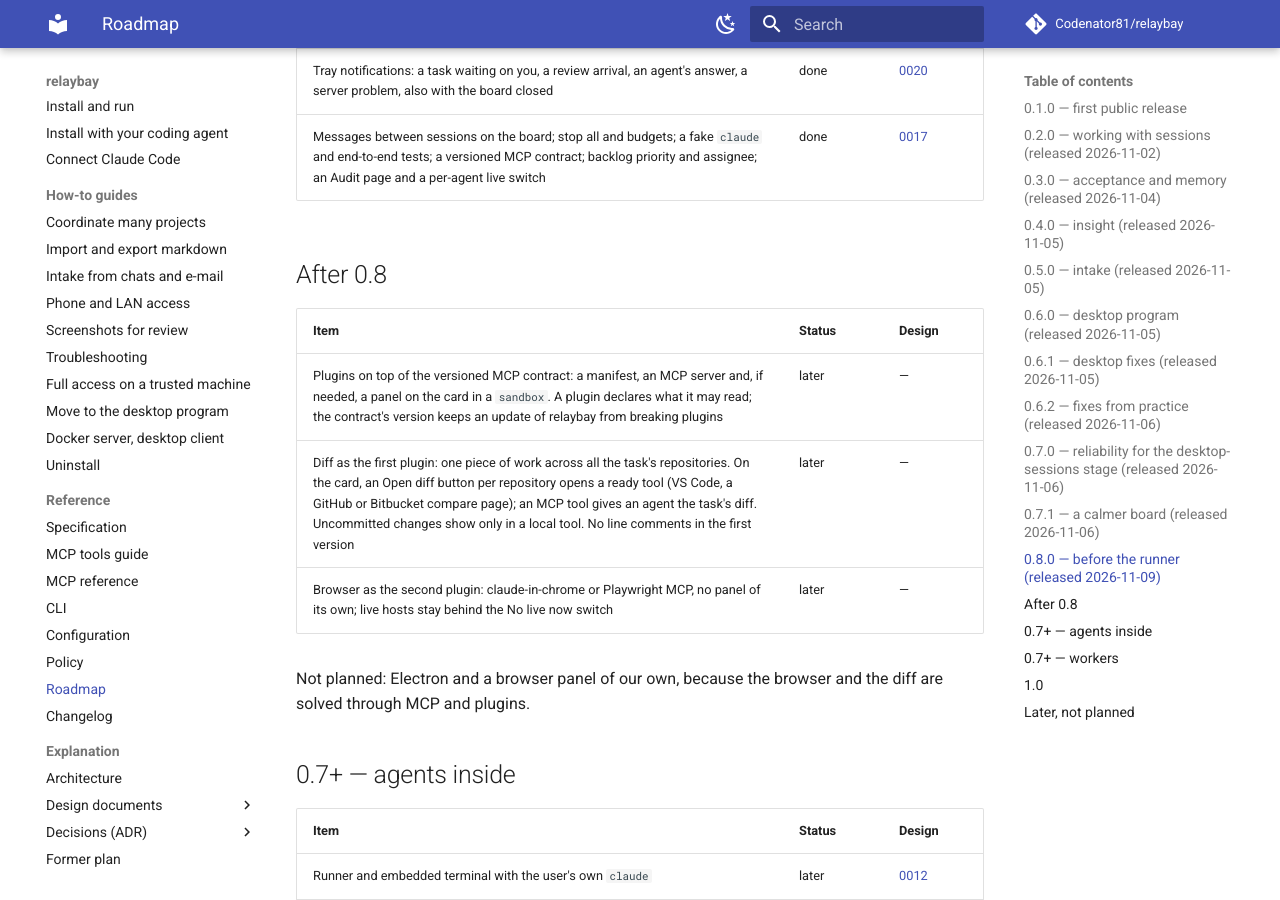
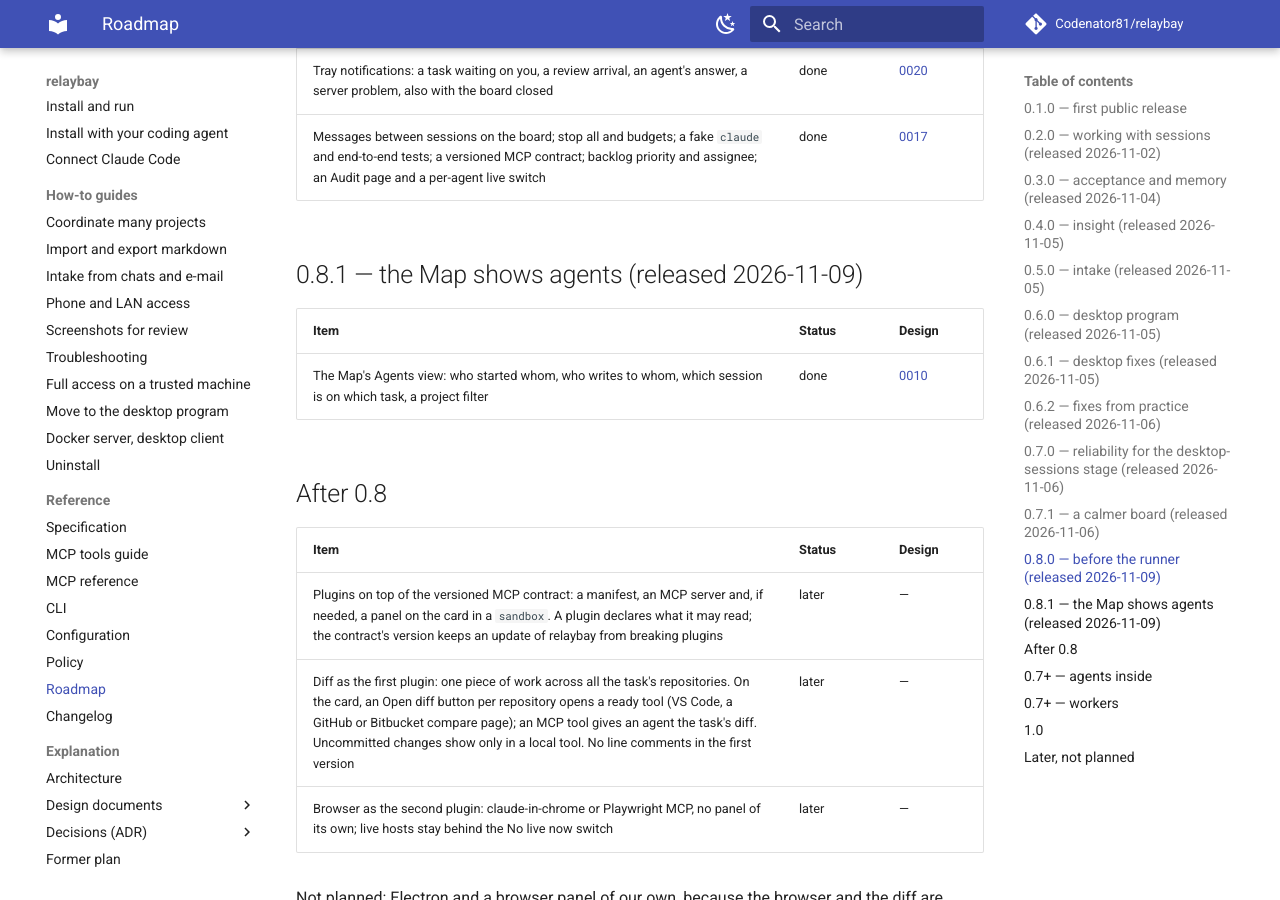
Before and after one commit to Codenator81/relaybay, an MkDocs documentation site: the page built from docs/ROADMAP.md, in a window 1280 px wide and 900 px high, scrolled down 4769 px. Built offline with MkDocs 1.6.1 and Material for MkDocs 9.7.7, drawn with Linux system fonts in a browser that asks for light colours; comment, search, counter and statistics services are not loaded.

```diff
--- a/docs/ROADMAP.md
+++ b/docs/ROADMAP.md
@@ -110,6 +110,12 @@ Ships when a coordinator runs its daily work from relaybay.
 | Tray notifications: a task waiting on you, a review arrival, an agent's answer, a server problem, also with the board closed | done | [0020](design/0020-tray-notifications.md) |
 | Messages between sessions on the board; stop all and budgets; a fake `claude` and end-to-end tests; a versioned MCP contract; backlog priority and assignee; an Audit page and a per-agent live switch | done | [0017](design/0017-readiness-for-agents-inside.md) |
 
+## 0.8.1 — the Map shows agents (released 2026-11-09)
+
+| Item | Status | Design |
+|---|---|---|
+| The Map's Agents view: who started whom, who writes to whom, which session is on which task, a project filter | done | [0010](design/0010-map-and-usage.md) |
+
 ## After 0.8
 
 | Item | Status | Design |
--- a/docs/SPEC.md
+++ b/docs/SPEC.md
@@ -4,7 +4,7 @@ How relaybay behaves **now**: the concepts and every shipped feature. This page
 plans; upcoming work lives in the [roadmap](ROADMAP.md) and the [design documents](design/index.md).
 When a feature ships, its final behaviour moves here in the same pull request.
 
-Version covered: `0.8.0`. Anchors of the form `#spec-…` are stable and may be
+Version covered: `0.8.1`. Anchors of the form `#spec-…` are stable and may be
 linked from code, issues and other documents.
 
 Contents:
--- a/pyproject.toml
+++ b/pyproject.toml
@@ -1,6 +1,6 @@
 [project]
 name = "relaybay"
-version = "0.8.0"
+version = "0.8.1"
 description = "A live board and MCP server for coordinating many Claude Code sessions across projects."
 readme = "README.md"
 license = "MIT"
```
Also changed, not shown: CHANGELOG.md (+4 -1 lines), 2 other files.
